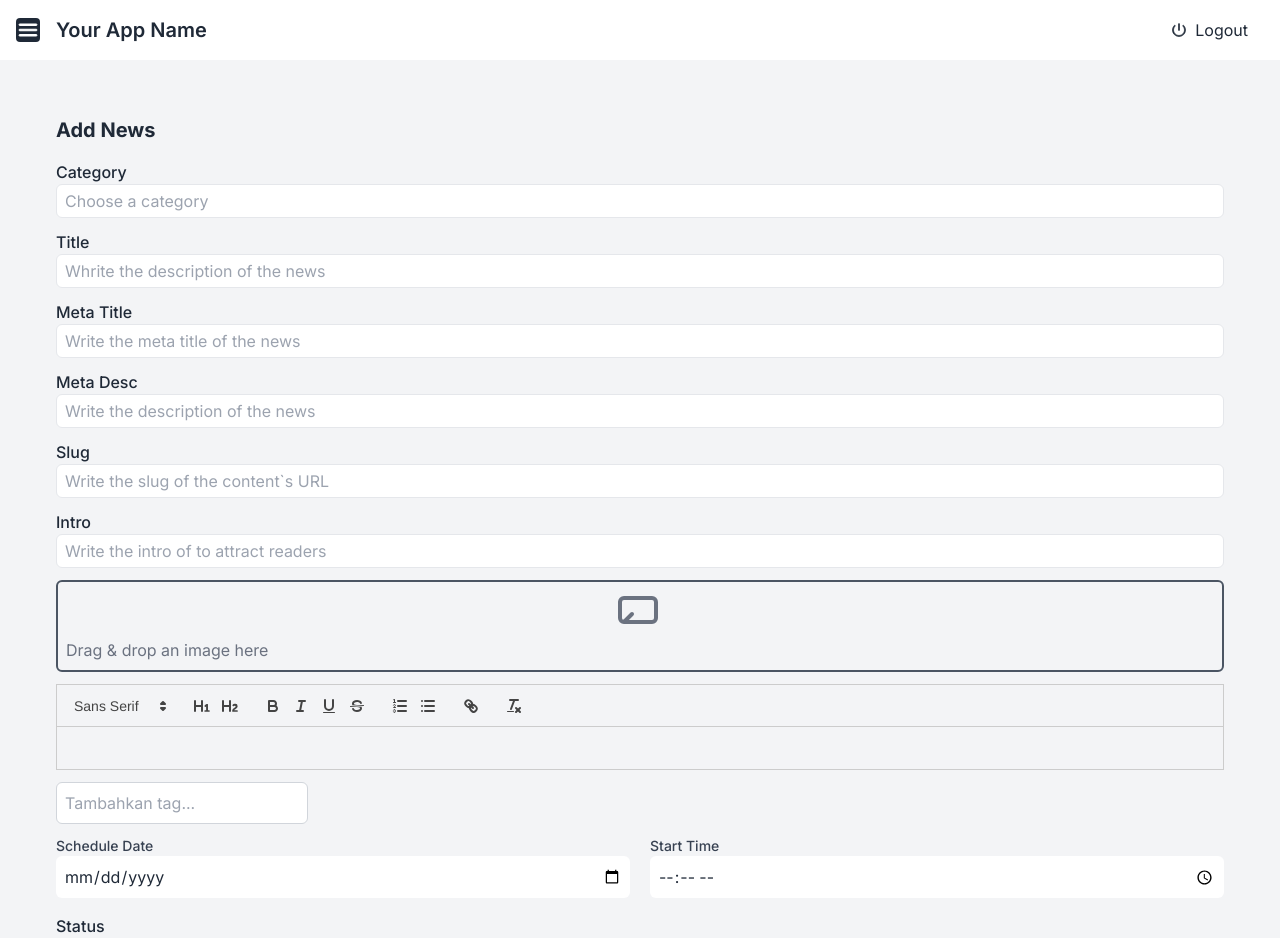
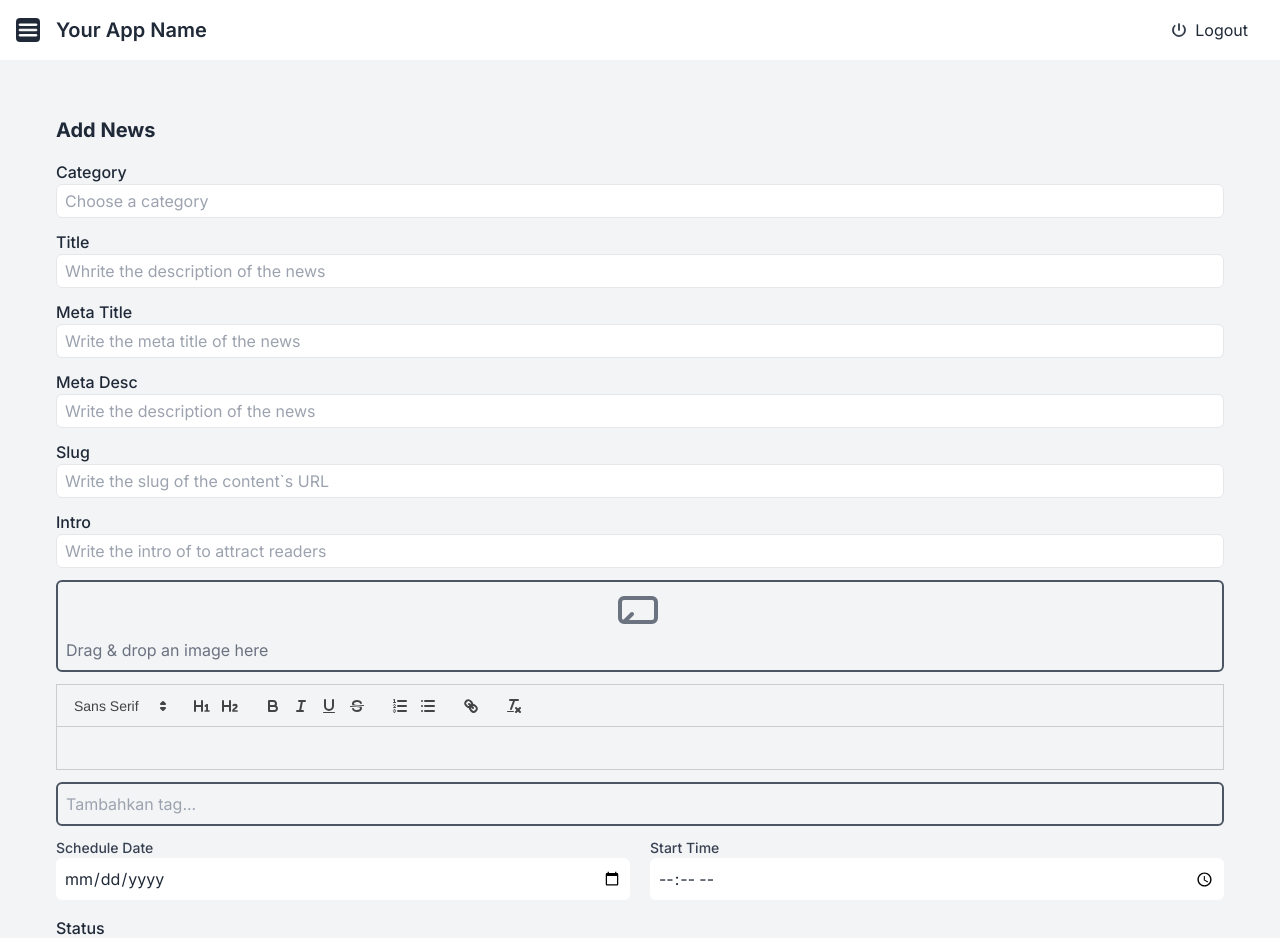
Before and after one commit to albaehaki/tes-ray-white, a Next.js app: page /news/add-news in a window 1280 px wide. Shown: the top 938 px of the page. Built offline with nearby package versions, Linux system fonts and the light colour scheme.

Commit message:
mengubah tampilan input tag

```diff
--- a/app/news/add-news/page.tsx
+++ b/app/news/add-news/page.tsx
@@ -157,7 +157,7 @@ const AddNews = () => {
       </div>
 
       {/* input teg */}
-      <div className="flex flex-wrap mb-3">
+      <div className="flex flex-wrap mb-3 border-2 border-gray-600  rounded-md">
         {tags.map((tag, index) => (
           <div
             key={index}
@@ -172,7 +172,7 @@ const AddNews = () => {
           value={inputValue}
           onChange={handleInputChange}
           onKeyDown={handleInputKeyDown}
-          className="border border-gray-300 rounded-md p-2"
+          className=" p-2 focus:outline-none bg-transparent"
         />
       </div>
       {/* Screadule Date */}
```
